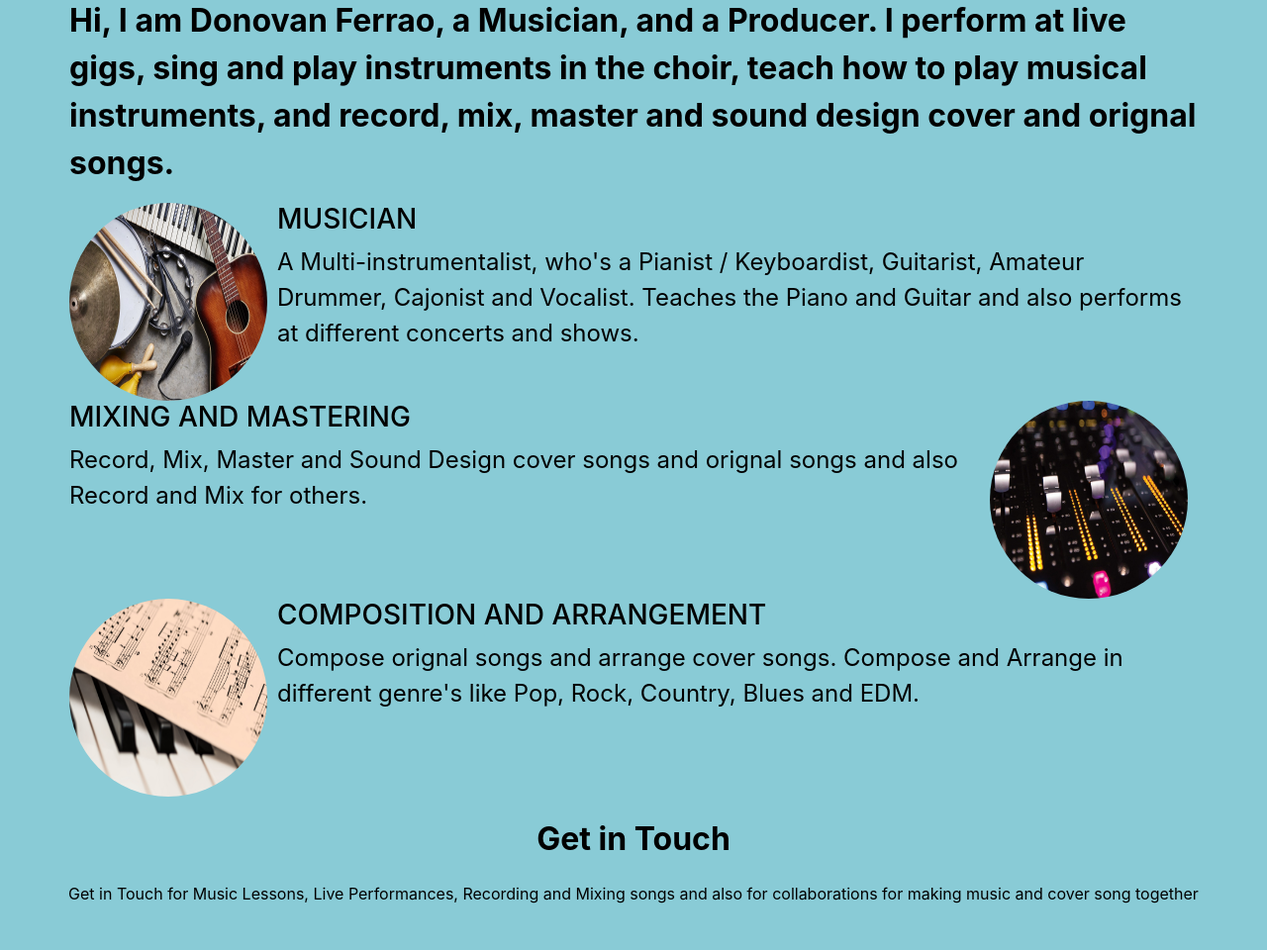
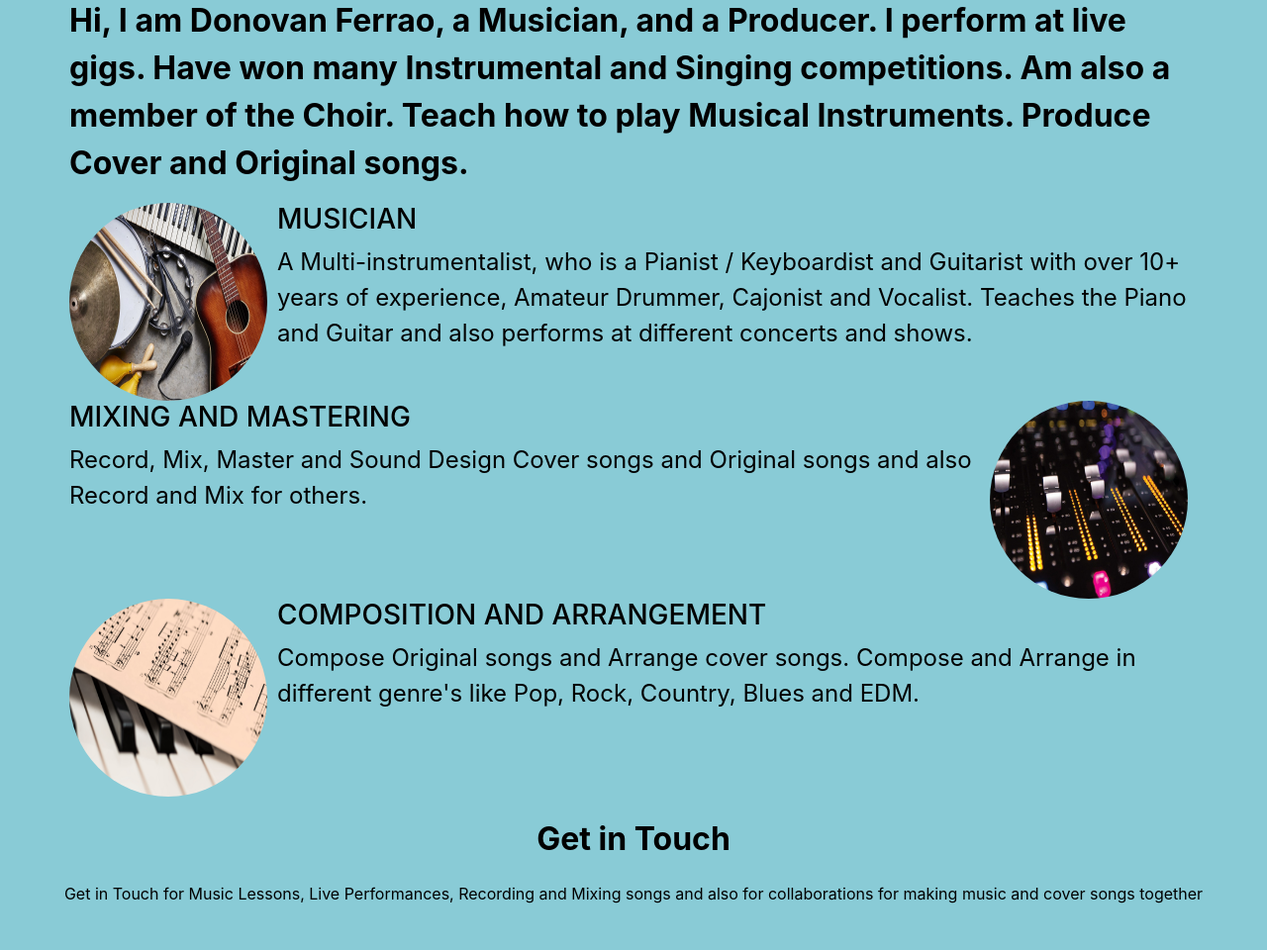
Before and after one commit to donovanferrao/donovanferrao.github.io, a plain HTML site: page index.html in a window 1280 px wide. Shown: the part 551-1511 px from the top of the page at 99% size. Drawn offline with nearby package versions, Linux system fonts and the light colour scheme.

Commit message:
modified:   index.html

```diff
--- a/index.html
+++ b/index.html
@@ -44,7 +44,7 @@
 
     <div class="container">
         <div class="row">
-            <p class="intro">Hi, I am Donovan Ferrao, a Musician, and a Producer. I perform at live gigs, sing and play instruments in the choir, teach how to play musical instruments, and record, mix, master and sound design cover and orignal songs.</p>
+            <p class="intro">Hi, I am Donovan Ferrao, a Musician, and a Producer. I perform at live gigs. Have won many Instrumental and Singing competitions. Am also a member of the Choir. Teach how to play Musical Instruments. Produce Cover and Original songs.</p>
         </div>
     </div>
 
@@ -57,21 +57,21 @@
                     <div class="content-heading">
                         <h3>MUSICIAN</h3>
                     </div>
-                    <p>A Multi-instrumentalist, who's a Pianist / Keyboardist, Guitarist, Amateur Drummer, Cajonist and Vocalist. Teaches the Piano and Guitar and also performs at different concerts and shows.</p>
+                    <p>A Multi-instrumentalist, who is a Pianist / Keyboardist and Guitarist with over 10+ years of experience, Amateur Drummer, Cajonist and Vocalist. Teaches the Piano and Guitar and also performs at different concerts and shows.</p>
                 </div>
                 <div class="span4">
                     <img class="img-right" src="/assets/images/mastering.jpg" width="200px" height="200px" />
                     <div class="content-heading">
                         <h3>MIXING AND MASTERING </h3>
                     </div>
-                    <p>Record, Mix, Master and Sound Design cover songs and orignal songs and also Record and Mix for others.   </p>
+                    <p>Record, Mix, Master and Sound Design Cover songs and Original songs and also Record and Mix for others.   </p>
                 </div>
                 <div class="span4">
                     <img class="img-left" src="/assets/images/pexels-pixabay-210764.jpg" width="200px" height="200px" />
                     <div class="content-heading">
                         <h3>COMPOSITION AND ARRANGEMENT</h3>
                     </div>
-                    <p>Compose orignal songs and arrange cover songs. Compose and Arrange in different genre's like Pop, Rock, Country, Blues and EDM.</p>
+                    <p>Compose Original songs and Arrange cover songs. Compose and Arrange in different genre's like Pop, Rock, Country, Blues and EDM.</p>
                 </div>
             </div>
         </div>
@@ -83,7 +83,7 @@
     <!--Section heading-->
     <h2 class="h1-responsive font-weight-bold text-center my-4">Get in Touch</h2>
     <!--Section description-->
-    <p class="text-center w-responsive mx-auto mb-5">Get in Touch for Music Lessons, Live Performances, Recording and Mixing songs and also for collaborations for making music and cover song together </p>
+    <p class="text-center w-responsive mx-auto mb-5">Get in Touch for Music Lessons, Live Performances, Recording and Mixing songs and also for collaborations for making music and cover songs together </p>
 
     <div class="row">
 
```
Also changed, not shown: 1 other file.
